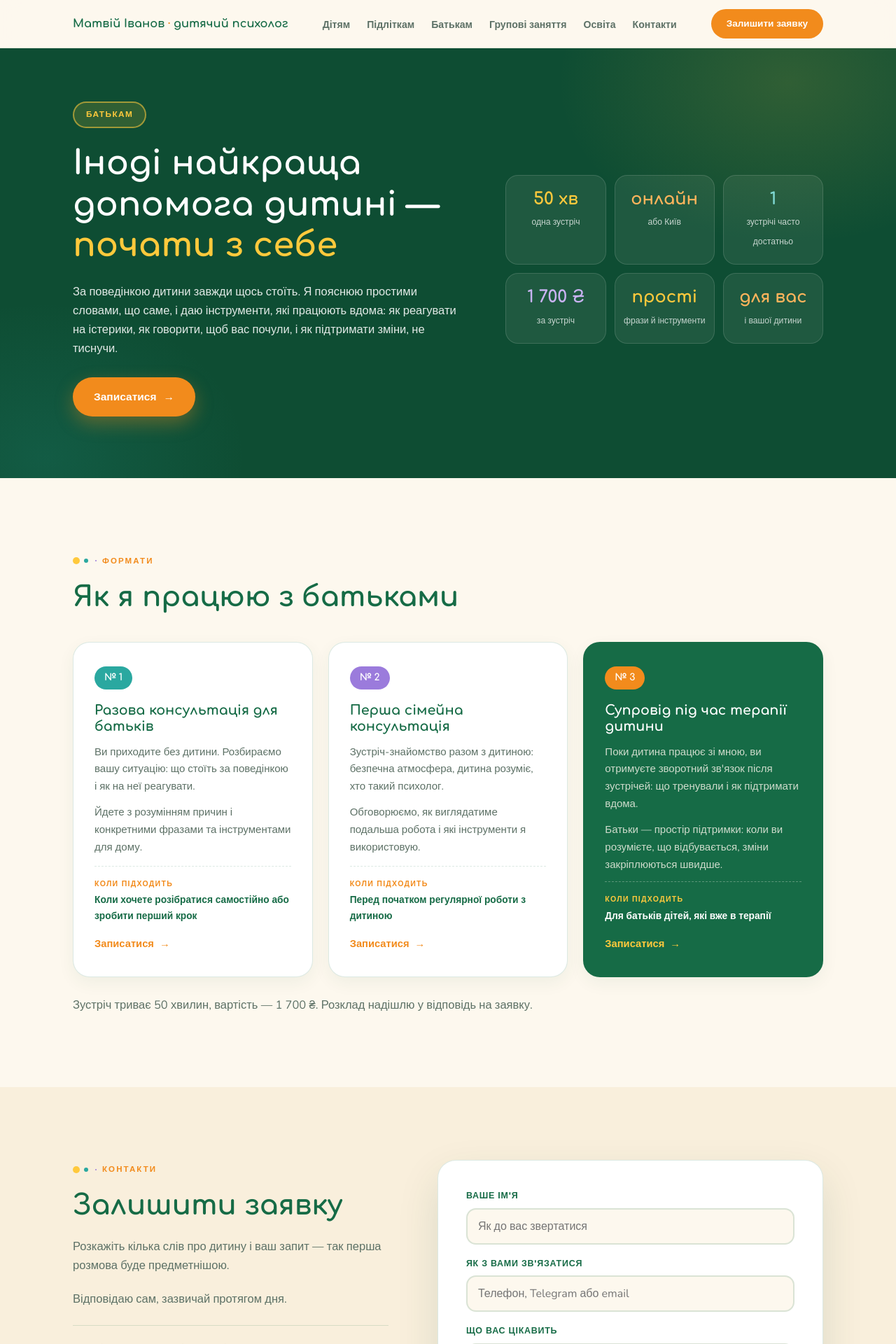
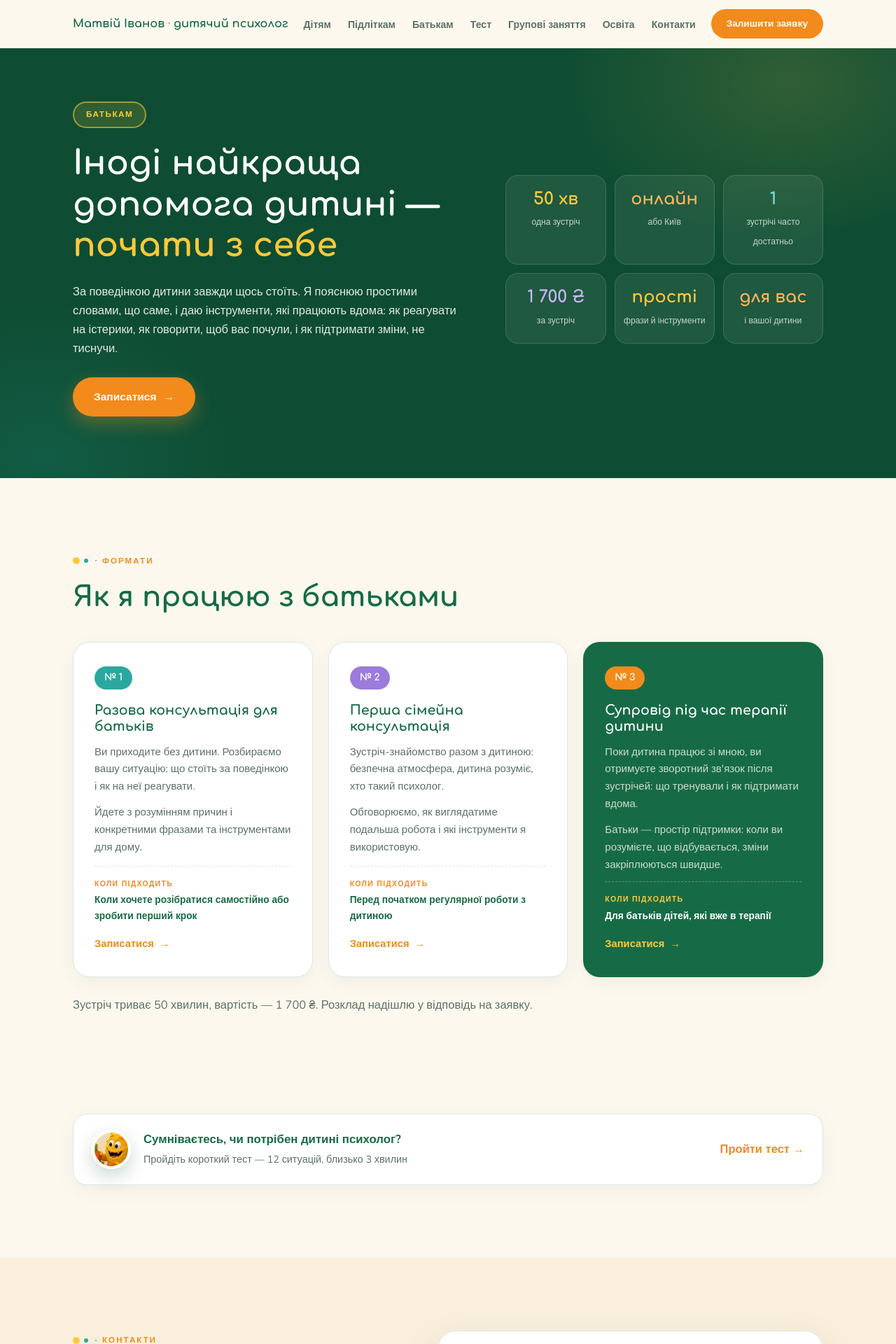
Before and after one commit to yakovina/matvii-site, a Next.js app: page /parents in a window 1280 px wide. Shown: the top 1920 px of the page at 70% size. Built offline with nearby package versions, Linux system fonts and the light colour scheme.

Commit message:
Тест для батьків: кнопки по сайту, меню, sitemap — публікація

```diff
--- a/app/parents/page.jsx
+++ b/app/parents/page.jsx
@@ -3,6 +3,7 @@ import Footer from '../../components/Footer';
 import RevealManager from '../../components/RevealManager';
 import MobileCta from '../../components/MobileCta';
 import ContactSection from '../../components/ContactSection';
+import QuizBanner from '../../components/QuizBanner';
 
 export const metadata = {
   title: 'Батькам',
@@ -105,6 +106,12 @@ export default function ParentsPage() {
         </div>
       </section>
 
+      <section style={{ paddingTop: 0 }}>
+        <div className="wrap">
+          <QuizBanner />
+        </div>
+      </section>
+
       <ContactSection defaultTopic="Разова консультація для батьків" />
       <MobileCta />
       <Footer />
--- a/app/sitemap.js
+++ b/app/sitemap.js
@@ -9,5 +9,6 @@ export default function sitemap() {
     { url: `${SITE_URL}/children/`, changeFrequency: 'monthly', priority: 0.9 },
     { url: `${SITE_URL}/teens/`, changeFrequency: 'monthly', priority: 0.9 },
     { url: `${SITE_URL}/parents/`, changeFrequency: 'monthly', priority: 0.9 },
+    { url: `${SITE_URL}/quiz/`, changeFrequency: 'monthly', priority: 0.8 },
   ];
 }
--- a/components/Header.jsx
+++ b/components/Header.jsx
@@ -8,6 +8,7 @@ const LINKS = [
   { href: '/children/', label: 'Дітям' },
   { href: '/teens/', label: 'Підліткам' },
   { href: '/parents/', label: 'Батькам' },
+  { href: '/quiz/', label: 'Тест' },
   { href: '/group/', label: 'Групові заняття' },
   { href: '/#education', label: 'Освіта' },
   { href: '/#contact', label: 'Контакти' },
--- /dev/null
+++ b/components/QuizBanner.jsx
@@ -0,0 +1,15 @@
+import Link from 'next/link';
+import { BASE } from '../lib/site';
+
+export default function QuizBanner() {
+  return (
+    <Link className="quiz-banner" href="/quiz/" data-reveal>
+      <img className="monster" src={`${BASE}/assets/monsters/m_yellow.png`} alt="" style={{ width: 56 }} />
+      <span>
+        <b>Сумніваєтесь, чи потрібен дитині психолог?</b>
+        <span className="sub">Пройдіть короткий тест — 12 ситуацій, близько 3 хвилин</span>
+      </span>
+      <span className="go">Пройти тест →</span>
+    </Link>
+  );
+}
```
Also changed, not shown: app/children/page.jsx (+7 -0 lines), app/page.jsx (+2 -8 lines), app/teens/page.jsx (+7 -0 lines), public/llms.txt.
